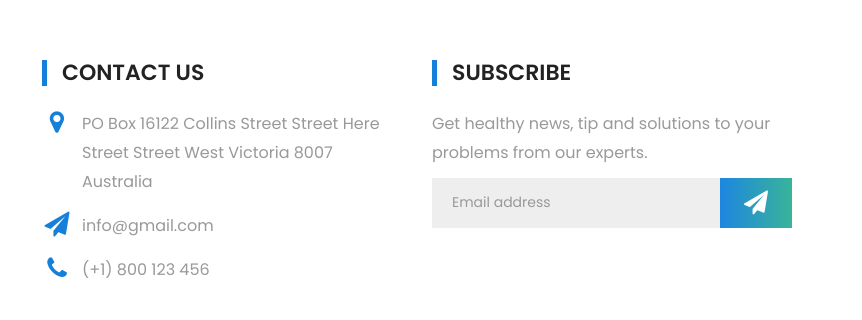
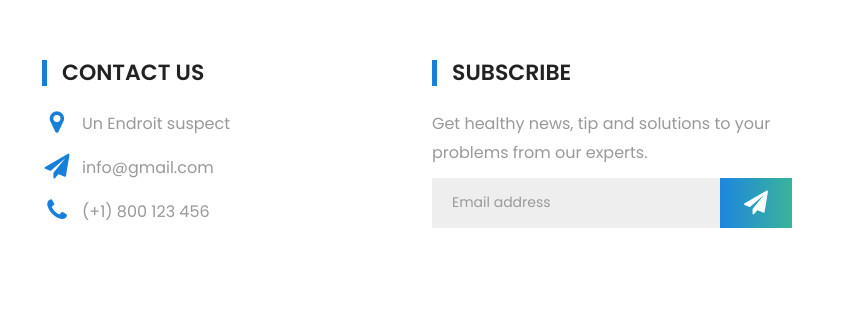
Before and after one commit to sebastienplottu/testchallenge49, a plain HTML site: page docs/index.html in a window 1280 px wide. Shown: the part 5860-6180 px from the top of the page, 418-1280 px from the left. Drawn offline with Linux system fonts and the light colour scheme; some packages are replaced by stand-ins of ours.

Commit message:
Update index.html

```diff
--- a/docs/index.html
+++ b/docs/index.html
@@ -679,7 +679,7 @@
                <div class="col-md-4">
                   <div class="footer-info padding">
                      <h3>CONTACT US</h3>
-                     <p><i class="fa fa-map-marker" aria-hidden="true"></i> PO Box 16122 Collins Street Street Here<!--1500--> Street Street West Victoria 8007 Australia</p>
+                     <p><i class="fa fa-map-marker" aria-hidden="true"></i> Un Endroit suspect <!-- aeaeza--></p>
                      <p><i class="fa fa-paper-plane" aria-hidden="true"></i> info@gmail.com</p>
                      <p><i class="fa fa-phone" aria-hidden="true"></i> (+1) 800 123 456</p>
                   </div>
```
